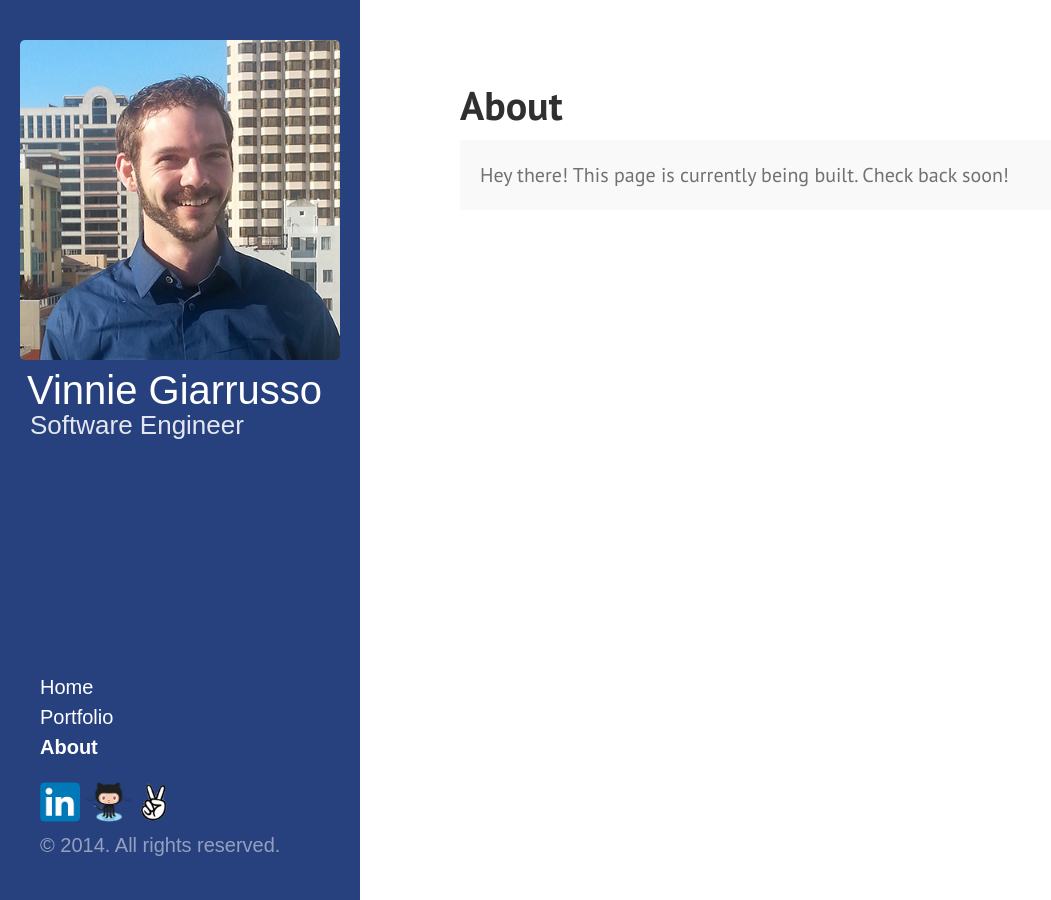
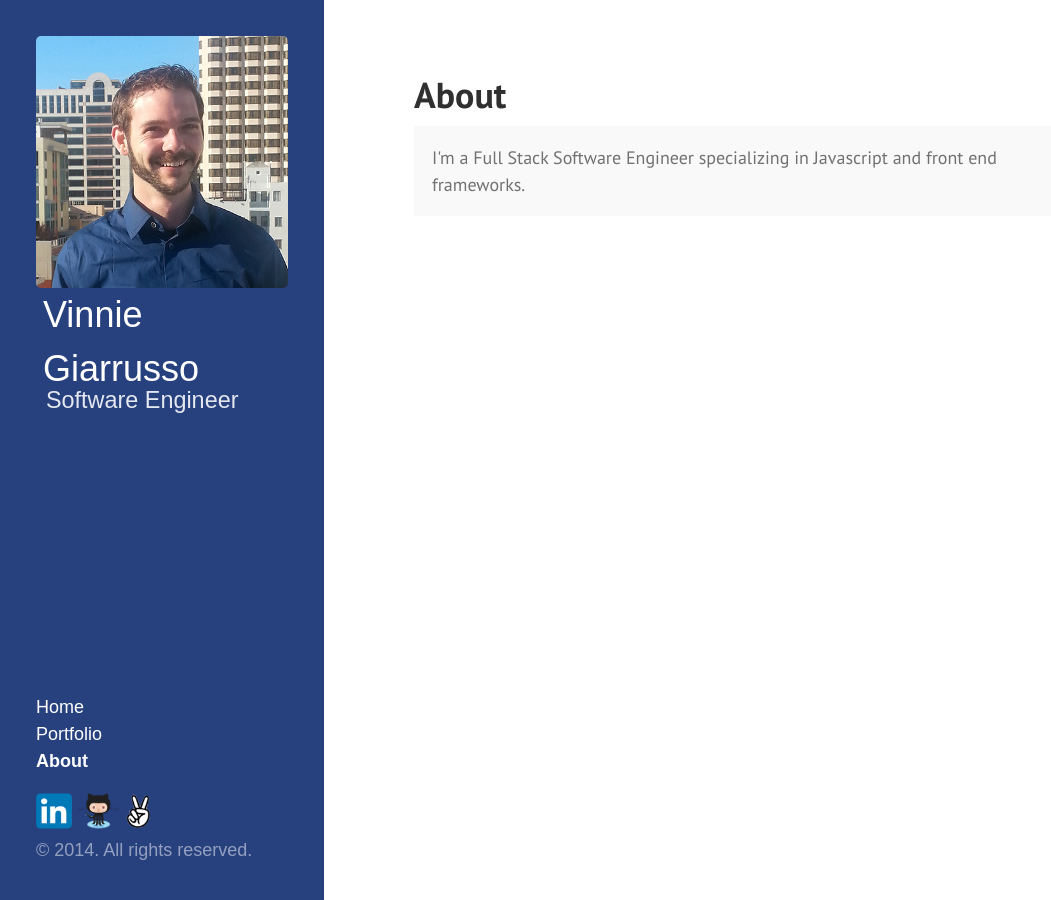
Before and after one commit to vingiarrusso/vingiarrusso.github.io, a Jekyll site: the page built from about.md, in a window 1280 px wide. Shown: the whole page, without its empty margins (0-1051 px from the left). Built offline with Jekyll 4.4.1, drawn with Linux system fonts in a browser that asks for light colours; some web fonts are replaced; Markdown is read by kramdown in place of the engine named in the settings.

Commit message:
changed favicon and text size of site.  added some text into about section

```diff
--- a/_includes/head.html
+++ b/_includes/head.html
@@ -23,7 +23,7 @@
 
   <!-- Icons -->
   <link rel="apple-touch-icon-precomposed" sizes="144x144" href="/public/apple-touch-icon-144-precomposed.png">
-                                 <link rel="shortcut icon" href="/public/favicon.ico">
+  <link rel="shortcut icon" href="/public/favicon.ico">
 
   <!-- RSS -->
   <link rel="alternate" type="application/rss+xml" title="RSS" href="/atom.xml">
--- a/_includes/sidebar.html
+++ b/_includes/sidebar.html
@@ -1,6 +1,6 @@
 <div class="sidebar">
-  <div class="mypic">{{site.picture}}</div>
-  <div class="deets">
+  <div class="container mypic">{{site.picture}}</div>
+  <div class="container deets">
       <div class="name">{{site.title}}</div>
       <div class="jobtitle"> {{site.description}}</div>
   </div>
--- a/about.md
+++ b/about.md
@@ -4,5 +4,5 @@ title: About
 ---
 
 <p class="message">
-  Hey there! This page is currently being built.  Check back soon!
+ I'm a Full Stack Software Engineer specializing in Javascript and front end frameworks.
 </p>
--- a/public/css/hyde.css
+++ b/public/css/hyde.css
@@ -36,12 +36,12 @@ html {
 }
 @media (min-width: 48rem) {
   html {
-    font-size: 16px;
+    font-size: 14px;
   }
 }
 @media (min-width: 58rem) {
   html {
-    font-size: 20px;
+    font-size: 18px;
   }
 }
 
--- a/public/css/poole.css
+++ b/public/css/poole.css
@@ -49,12 +49,12 @@ body {
 
 html {
   font-family: "Helvetica Neue", Helvetica, Arial, sans-serif;
-  font-size: 16px;
+  font-size: 14px;
   line-height: 1.5;
 }
 @media (min-width: 38rem) {
   html {
-    font-size: 20px;
+    font-size: 18px;
   }
 }
 
```
Also changed, not shown: public/favicon.ico.
